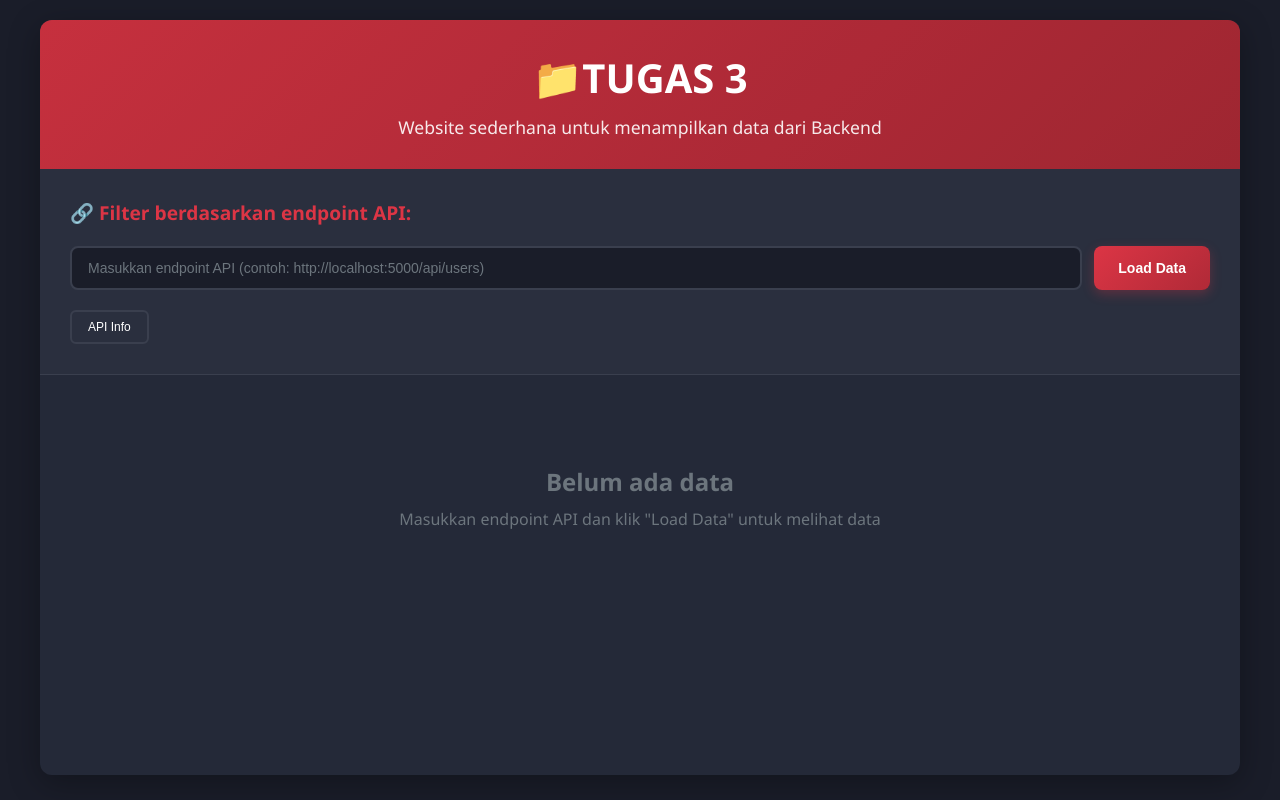
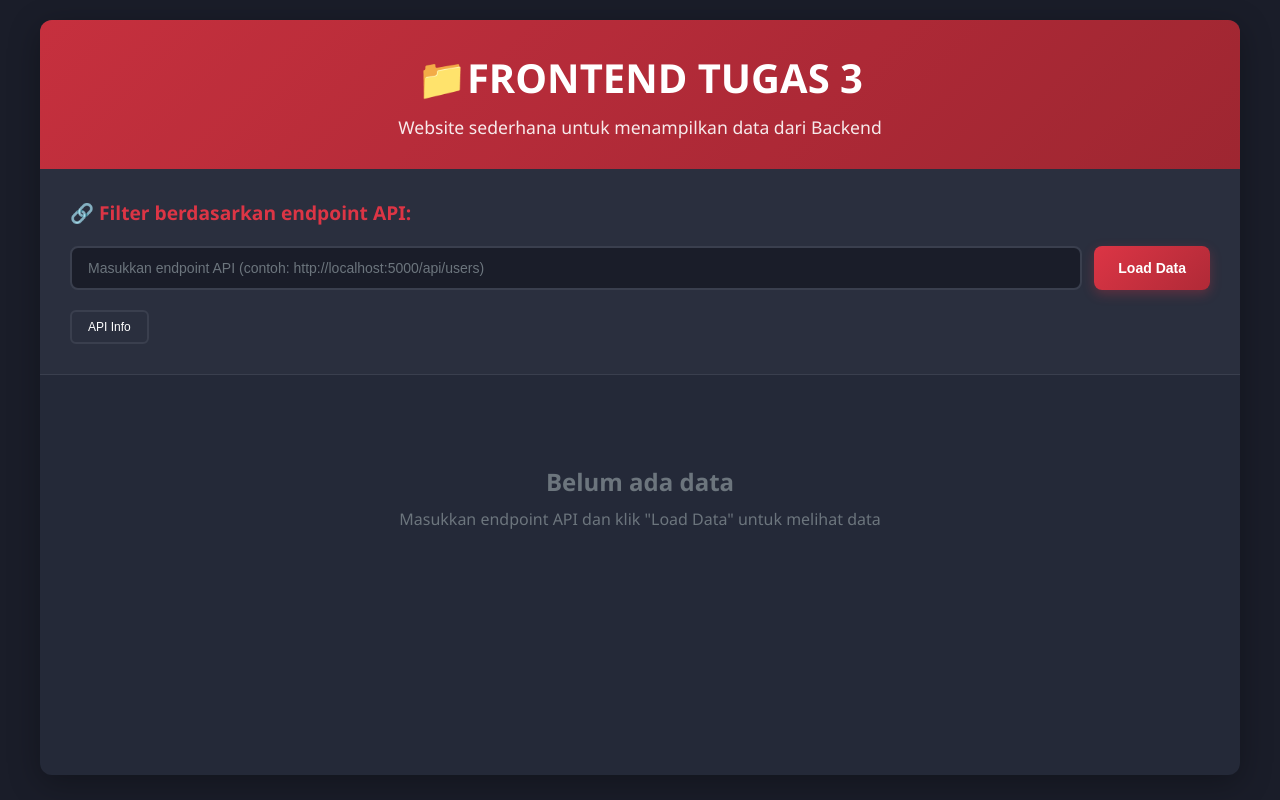
Before and after one commit to MuchTrie/Cloud-Computing_Tugas3-Frontend, a plain HTML site: page index.html in a window 1280 px wide. Drawn offline with Linux system fonts and the light colour scheme.

Commit message:
test CI/CD

```diff
--- a/index.html
+++ b/index.html
@@ -10,7 +10,7 @@
     <div class="container">
         <!-- Header -->
         <div class="header">
-            <h1>📁TUGAS 3</h1>
+            <h1>📁FRONTEND TUGAS 3</h1>
             <p>Website sederhana untuk menampilkan data dari Backend</p>
         </div>
 
```
